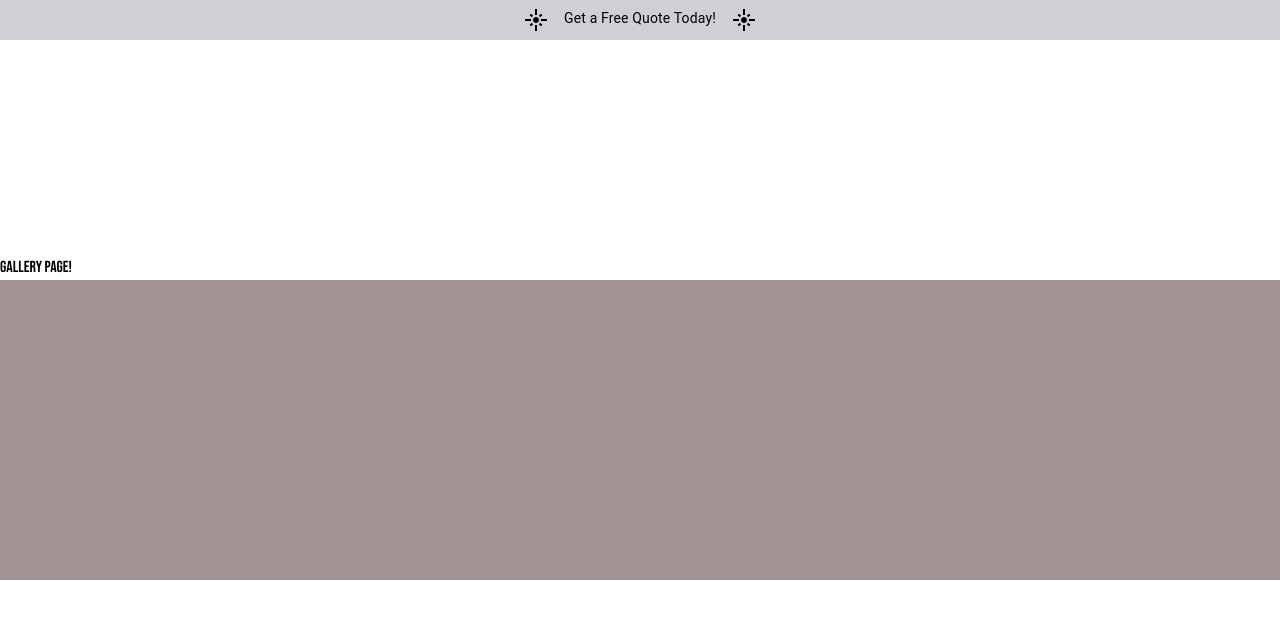
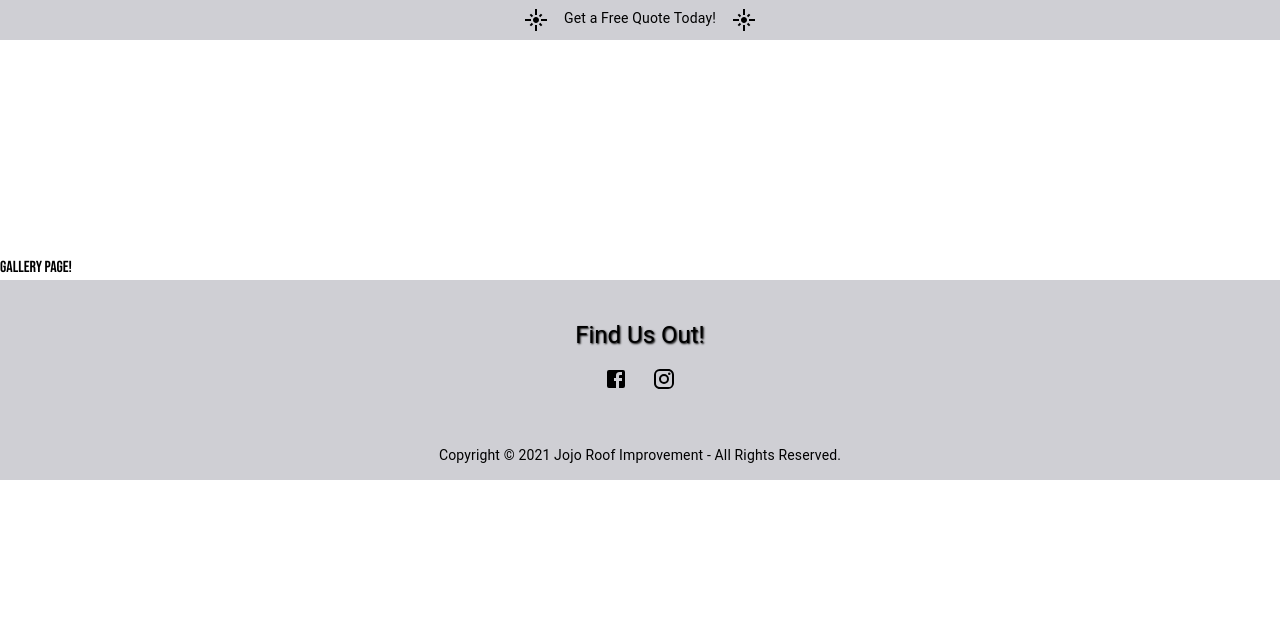
Before and after one commit to Jo-Jo-Roof-Improvement/jojo-roof-website, a Next.js app: page /gallery in a window 1280 px wide. Shown: the top 618 px of the page. Built offline with nearby package versions, Linux system fonts and the light colour scheme.

Commit message:
add footer content

```diff
--- a/company.tsx
+++ b/company.tsx
@@ -1,3 +1,3 @@
 export const PHONENUMBER = '0433881760';
 export const EMAIL = 'JOJO@roofs.com';
-export const COMPANYNAME = 'Jo Jos Roofs';
+export const COMPANYNAME = 'Jo Jo Roof';
--- a/components/common/strips/MediumStrip.tsx
+++ b/components/common/strips/MediumStrip.tsx
@@ -2,7 +2,7 @@ import React from 'react';
 import { StripBase } from './StripBase';
 
 export interface MediumStripProps {
-    children: React.ReactNode;
+    children?: React.ReactNode;
     align?: 'left' | 'right' | 'center';
 }
 
--- a/components/common/strips/StripBase.tsx
+++ b/components/common/strips/StripBase.tsx
@@ -2,13 +2,13 @@ import cn from 'classnames';
 import style from './StripBase.module.css';
 
 export interface StripBaseProps {
-    children: React.ReactNode;
+    children?: React.ReactNode;
     align?: 'left' | 'right' | 'center';
     height: string; // that ends in px or rem or some other unit
     backgroundColor?: string; // a hex or rgb (or other that is compatible with the color style property)
 }
 
-export const StripBase = ({ children, align, height, backgroundColor = "#a19393" }: StripBaseProps) => {
+export const StripBase = ({ children, align, height, backgroundColor = '#a19393' }: StripBaseProps) => {
     return (
         <div
             style={{ minHeight: height, backgroundColor }}
--- /dev/null
+++ b/components/layout/footer/CopyrightStrip.tsx
@@ -0,0 +1,13 @@
+import { StripBase } from '@components/common/strips/StripBase';
+import React from 'react';
+import { TextBlock } from '@components/common/text/TextBlock';
+
+export const CopyrightStrip = () => {
+    return (
+        <StripBase backgroundColor="rgb(207,207,212)" height="50px">
+            <TextBlock variant="body2" color="black">
+                Copyright © 2021 Jojo Roof Improvement - All Rights Reserved.
+            </TextBlock>
+        </StripBase>
+    );
+};
--- /dev/null
+++ b/components/layout/footer/FindUsOut.tsx
@@ -0,0 +1,12 @@
+import React from 'react';
+import { TextBlock } from '@components/common/text/TextBlock';
+
+export const FindUsOut = () => {
+    return (
+        <div className="flex w-full justify-center mb-4">
+            <TextBlock style={{ textShadow: '1px 1px 2px black' }} variant="h5" align="center">
+                Find Us Out!
+            </TextBlock>
+        </div>
+    );
+};
--- a/components/layout/footer/Footer.tsx
+++ b/components/layout/footer/Footer.tsx
@@ -1,6 +1,20 @@
-import { MediumStrip } from '@components/common/strips/MediumStrip';
+import { StripBase } from '@components/common/strips/StripBase';
 import React from 'react';
+import { SocialMediaSection } from './SocialMediaSectionProps';
+import { FindUsOut } from './FindUsOut';
+import { SocialMediaIcons } from './SocialMediaIcons';
+import { CopyrightStrip } from './CopyrightStrip';
 
 export const Footer = () => {
-    return <MediumStrip>{''}</MediumStrip>;
+    return (
+        <>
+            <StripBase backgroundColor="rgb(207,207,212)" height="150px">
+                <SocialMediaSection>
+                    <FindUsOut />
+                    <SocialMediaIcons />
+                </SocialMediaSection>
+            </StripBase>
+            <CopyrightStrip />
+        </>
+    );
 };
--- /dev/null
+++ b/components/layout/footer/SocialMediaIcons.tsx
@@ -0,0 +1,12 @@
+import React from 'react';
+import FacebookIcon from '@mui/icons-material/Facebook';
+import InstagramIcon from '@mui/icons-material/Instagram';
+
+export const SocialMediaIcons = () => {
+    return (
+        <div className="flex w-full justify-center">
+            <FacebookIcon className="p1 mr-3" />
+            <InstagramIcon className="p1 ml-3" />
+        </div>
+    );
+};
--- /dev/null
+++ b/components/layout/footer/SocialMediaSectionProps.tsx
@@ -0,0 +1,8 @@
+import React from 'react';
+
+interface SocialMediaSectionProps {
+    children?: React.ReactNode;
+}
+export const SocialMediaSection = ({ children }: SocialMediaSectionProps) => {
+    return <div className="w-full mt-5 mb-5 ml-4 mr-4 flex flex-col items-middled">{children}</div>;
+};
--- a/pages/_document.tsx
+++ b/pages/_document.tsx
@@ -9,7 +9,11 @@ class MyDocument extends Document {
                 <Head>
                     <link rel="preconnect" href="https://fonts.googleapis.com" />
                     <link rel="preconnect" href="https://fonts.gstatic.com" crossOrigin="true" />
-                    <link href="https://fonts.googleapis.com/css2?family=Bebas+Neue&display=swap" rel="stylesheet" />
+
+                    <link
+                        href="https://fonts.googleapis.com/css2?family=Bebas+Neue&family=Fjalla+One&display=swap"
+                        rel="stylesheet"
+                    ></link>
                 </Head>
                 <body>
                     <Main />
```
